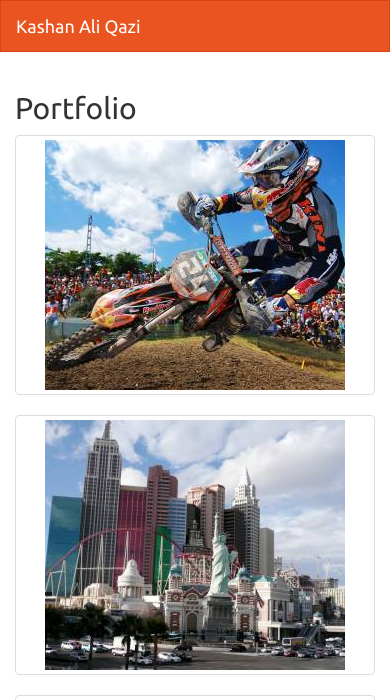
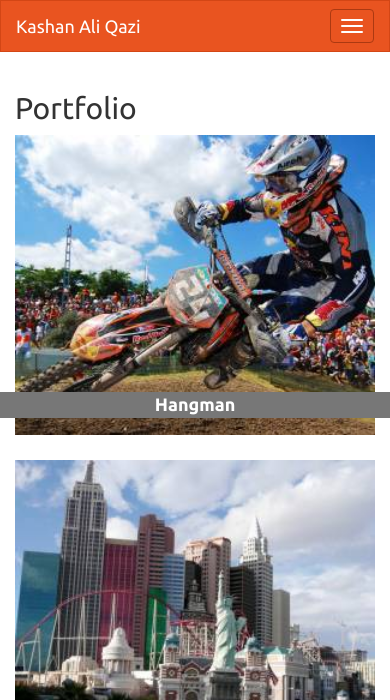
Before and after one commit to kqazi02/Bootstrap-Portfolio, a PHP site: page /portfolio.html in a window 390 px wide. Shown: the top 700 px of the page. Run offline with PHP 8.4, Linux system fonts and the light colour scheme; some libraries are stand-ins or nearby versions; grey boxes are pictures that could not be loaded.

Commit message:
semi-final

```diff
--- a/assets/css/style.css
+++ b/assets/css/style.css
@@ -2,3 +2,31 @@
 	clear:both;
 	height: 100px;
 }
+
+.captions {
+	position: absolute;
+	bottom: 13%;
+	text-align: center;
+	background: #777777;
+	font-weight: bolder;
+	font-size: 18px;
+	color:#ffffff;
+	padding: 0;
+	width: 100%;
+	left: 0;
+}
+
+.portfolioImage{
+	position: relative;
+	width: 100%;
+	height: auto;
+	padding: 0;
+	margin-left: 0;
+	margin-right: 0;
+	margin-bottom: 25px;
+}
+
+.test {
+	background: blue;
+	position: relative;
+}
--- a/portfolio.html
+++ b/portfolio.html
@@ -6,6 +6,8 @@
 		<link rel="stylesheet" type="text/css" href="assets/css/reset.css">
 		<link rel="stylesheet" type="text/css" href="assets/css/bootstrap.css">
 		<link rel="stylesheet" type="text/css" href="assets/css/style.css">
+		<script src="https://ajax.googleapis.com/ajax/libs/jquery/3.1.1/jquery.min.js"></script>
+    	<script src="https://maxcdn.bootstrapcdn.com/bootstrap/3.3.7/js/bootstrap.min.js"></script>
 	</head>
 	<body>
 		<!--Header for the page. Set class for header here-->
@@ -13,10 +15,15 @@
   			<div class="container">
     		<!-- Brand and toggle get grouped for better mobile display -->
     			<div class="navbar-header">
+    				<button type="button" class="navbar-toggle" data-toggle="collapse" data-target="#myNavbar">
+                    	<span class="icon-bar"></span>
+                    	<span class="icon-bar"></span>
+                    	<span class="icon-bar"></span>
+                	</button>
       				<span class="navbar-brand">Kashan Ali Qazi</span>
     			</div>
 					<!-- navigation pane -->
-				<div class="collapse navbar-collapse" id="bs-example-navbar-collapse-1">
+				<div class="collapse navbar-collapse" id="myNavbar">
 					<ul class="nav navbar-nav navbar-right">
 						<li><a href="index.html">About</a></li>
 						<li><a href="#">Portfolio</a></li>
@@ -26,7 +33,8 @@
 			</div><!--/.container-fluid -->
 		</nav>
 		<!--header ends here -->
-		<div class = "container-fluid"><!--conatiner around ALL content-->
+
+		<div class = "container-fluid"><!--container around ALL content-->
 		<!-- Main content & Side-bar -->
 			<div class = "row">
 				<div class = "col-sm-6 col-sm-offset-1">
@@ -36,33 +44,52 @@
 							<h2>Portfolio</h2>
 						</div>
 					</div> <!-- row for mainsection heading ends here-->
-					<div class = "row"> <!--row for all the thumbnails-->
-						<div class="col-xs-12 col-md-6">
-						    <a href="#" class="thumbnail">
-						    	<img src="assets/images/bike.jpg" alt="hangman">
-						    </a>
-						</div>
-						<div class="col-xs-12 col-md-6">
-						    <a href="#" class="thumbnail">
-						    	<img src="assets/images/vegas.jpg" alt="RPG Game">
-						    </a>
-						</div>
-						<div class="col-xs-12 col-md-6">
-						    <a href="#" class="thumbnail">
-						    	<img src="assets/images/board.jpg" alt="Trivia">
-						    </a>
-						</div>
-						<div class="col-xs-12 col-md-6">
-						    <a href="#" class="thumbnail">
-						    	<img src="assets/images/lambo.jpg" alt="hangman">
-						    </a>
-						</div>
-						<div class="col-xs-12 col-md-6">
-						    <a href="#" class="thumbnail">
-						    	<img src="assets/images/linux.jpg" alt="Rock Paper Scissors">
+					<div class = "row"> <!--row for first two thumbnails-->
+						<div class="col-xs-12 col-md-5 col-md-offset-1">
+						    <a href="#" >
+						   		<img class = " portfolioImage img-responsive" src="assets/images/bike.jpg" alt="hangman">
+						    	<div class = "center-block captions">
+						    		Hangman
+						    	</div>
 						    </a>
 						</div>
 
+						<div class="col-xs-12 col-md-5 col-md-offset-1">
+						    <a href="#">
+						    	<img class = " portfolioImage img-responsive" src="assets/images/vegas.jpg" alt="RPG Game">
+						    	<div class = "center-block captions">
+						    		RPG Game
+						    	</div>
+						    </a>
+						</div>
+					</div>
+					<div class = "row"> <!--row for second two thumbnails-->
+						<div class="col-xs-12 col-md-5 col-md-offset-1">
+						    <a href="#">
+						    	<img class = " portfolioImage img-responsive" src="assets/images/board.jpg" alt="Trivia">
+								<div class = "center-block captions">
+						    		Trivia Game
+						    	</div>
+						    </a>
+						</div>
+						<div class="col-xs-12 col-md-5 col-md-offset-1">
+						    <a href="#">
+						    	<img class = " portfolioImage img-responsive" src="assets/images/lambo.jpg" alt="Widget">
+						    	<div class = "center-block captions">
+						    		Rutgers Info Widget
+						    	</div>
+						    </a>
+						</div>
+					</div>
+					<div class = "row"><!--row for the last thumbnails-->
+						<div class="col-xs-12 col-md-5 col-md-offset-1">
+						    <a href="#">
+						    	<img class = " portfolioImage img-responsive" src="assets/images/linux.jpg" alt="Rock Paper Scissors">
+						    	<div class = "center-block captions">
+						    		Rock Paper Scissors
+						    	</div>
+						    </a>
+						</div>
 
 					</div>
 
@@ -74,20 +101,20 @@
 					  <div class="panel-heading">
 					    <h3 class="panel-title">Connect With Me</h3>
 					  </div>
-					  <div class="panel-body">
+					   <div class="panel-body">
 					  	<!-- set column width of 4 on each
 					  	image -->
-					  	<div class = "col-sm-4">
+					  	<div class = "col-sm-4 col-xs-4">
 						    <a href="https://github.com/kqazi02" target="_blank">
 								<img class="img-responsive" src="assets/images/github.png" alt="Github">
 							</a>
 						</div> <!--columns class ends here-->
-						<div class = "col-sm-4">
+						<div class = "col-sm-4 col-xs-4">
 							<a href="https://www.linkedin.com/in/kashan-ali-qazi-eit-66768a35" target="_blank">
 								<img class="img-responsive" src="assets/images/linkedin.png" alt="LinkedIn">
 							</a>
 						</div><!--columns class ends here-->
-						<div class = "col-sm-4">
+						<div class = "col-sm-4 col-xs-4">
 							<a href="http://stackoverflow.com/users/6856141/kqazi02" target="_blank">
 								<img class="img-responsive" src="assets/images/stackoverflow.png" alt="Stack Overflow">
 							</a>
@@ -95,7 +122,7 @@
 					  </div><!--panel body ends here-->
 					</div><!--panel ends here -->
 				</div> <!--/.row-sm-4-->
-			</div> <!--/.row-->
+			</div> <!--This closes row for the whole main body -->
 			<!-- footer-->
 			<div class= "row pushfooter"> <!--pushes footer to the bottom -->
 
```
Also changed, not shown: contact.html (+12 -6 lines), index.html (+11 -4 lines), assets/images/53104029.jpg (deleted).
